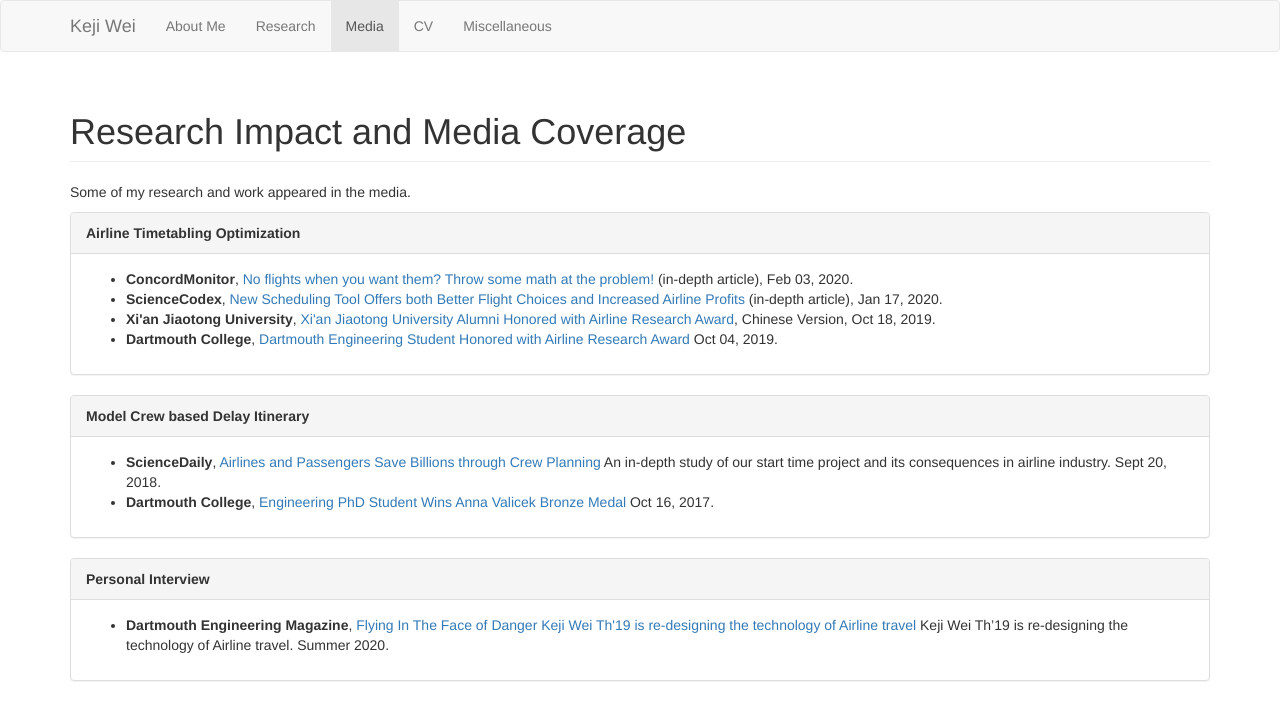
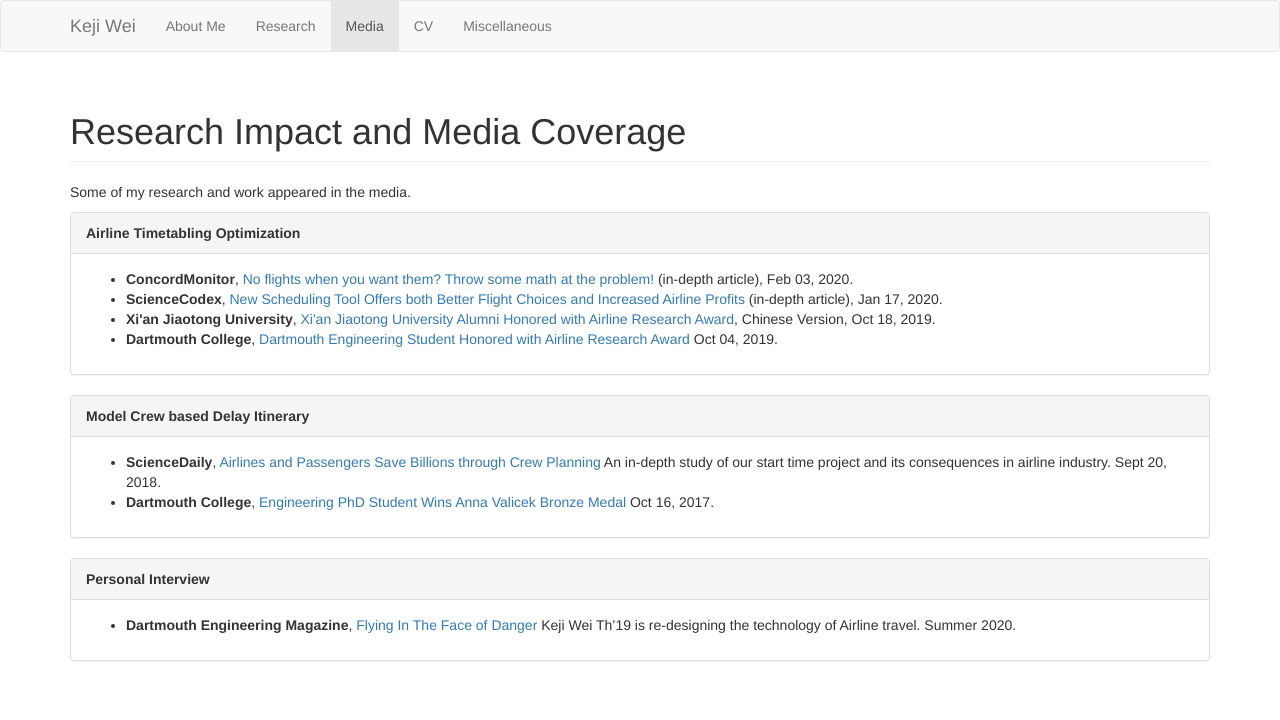
Before and after one commit to kejiwei/kejiwei.github.io, a Jekyll site: the page built from media.html, in a window 1280 px wide. Shown: the top 720 px of the page. Built offline with Jekyll 4.4.1, drawn with Linux system fonts in a browser that asks for light colours.

Commit message:
Update media.html

```diff
--- a/media.html
+++ b/media.html
@@ -61,7 +61,7 @@ tabname: Media
       <ul>
           <li>
               <strong>Dartmouth Engineering Magazine</strong>,
-              <a href="https://www.sciencedaily.com/releases/2018/06/180606132740.htm">Flying In The Face of Danger Keji Wei Th'19 is re-designing the technology of Airline travel</a> Keji Wei Th’19 is re-designing the technology of Airline travel.
+              <a href="https://www.sciencedaily.com/releases/2018/06/180606132740.htm">Flying In The Face of Danger</a> Keji Wei Th’19 is re-designing the technology of Airline travel.
               Summer 2020.
           </li>
       </ul>
```
